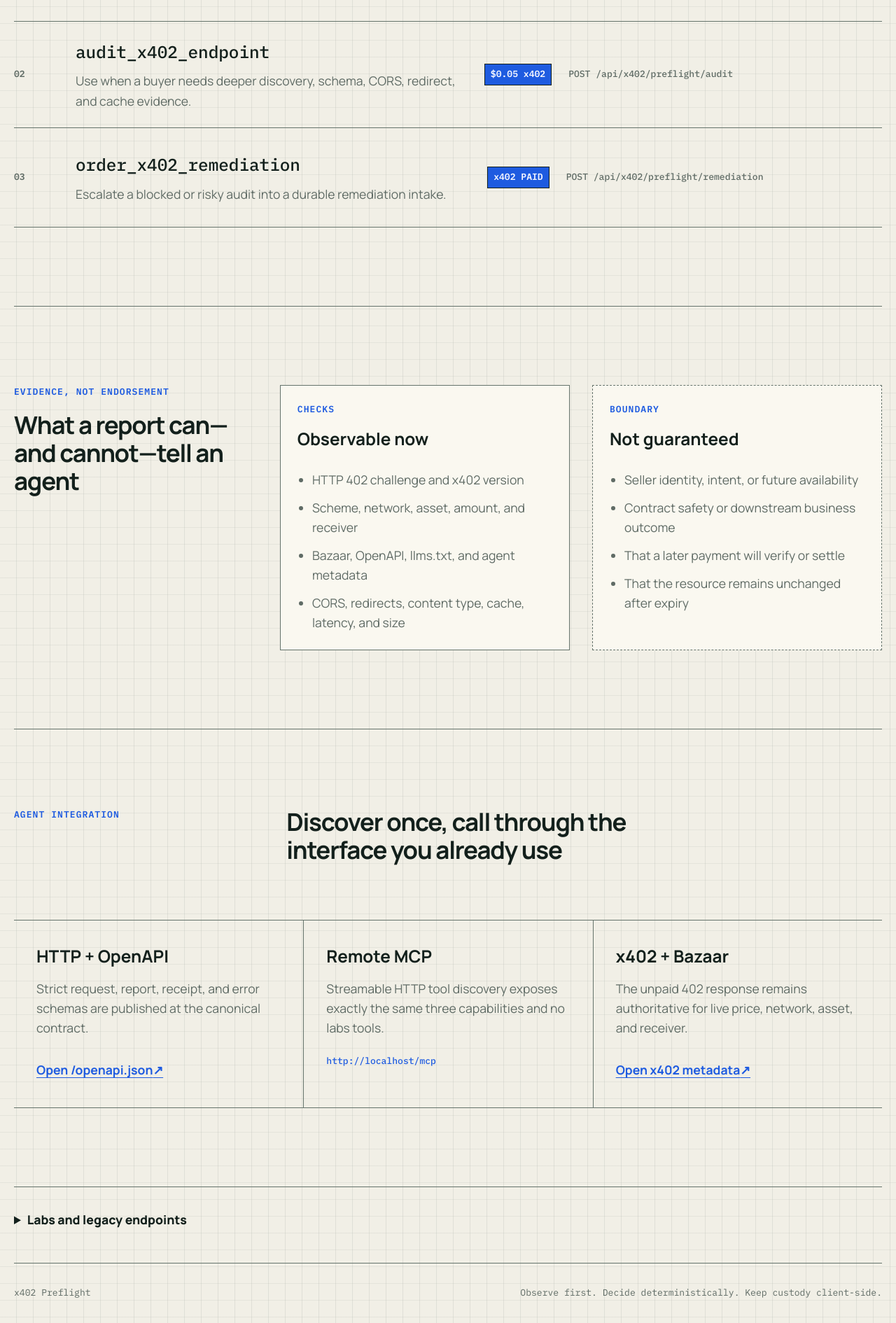
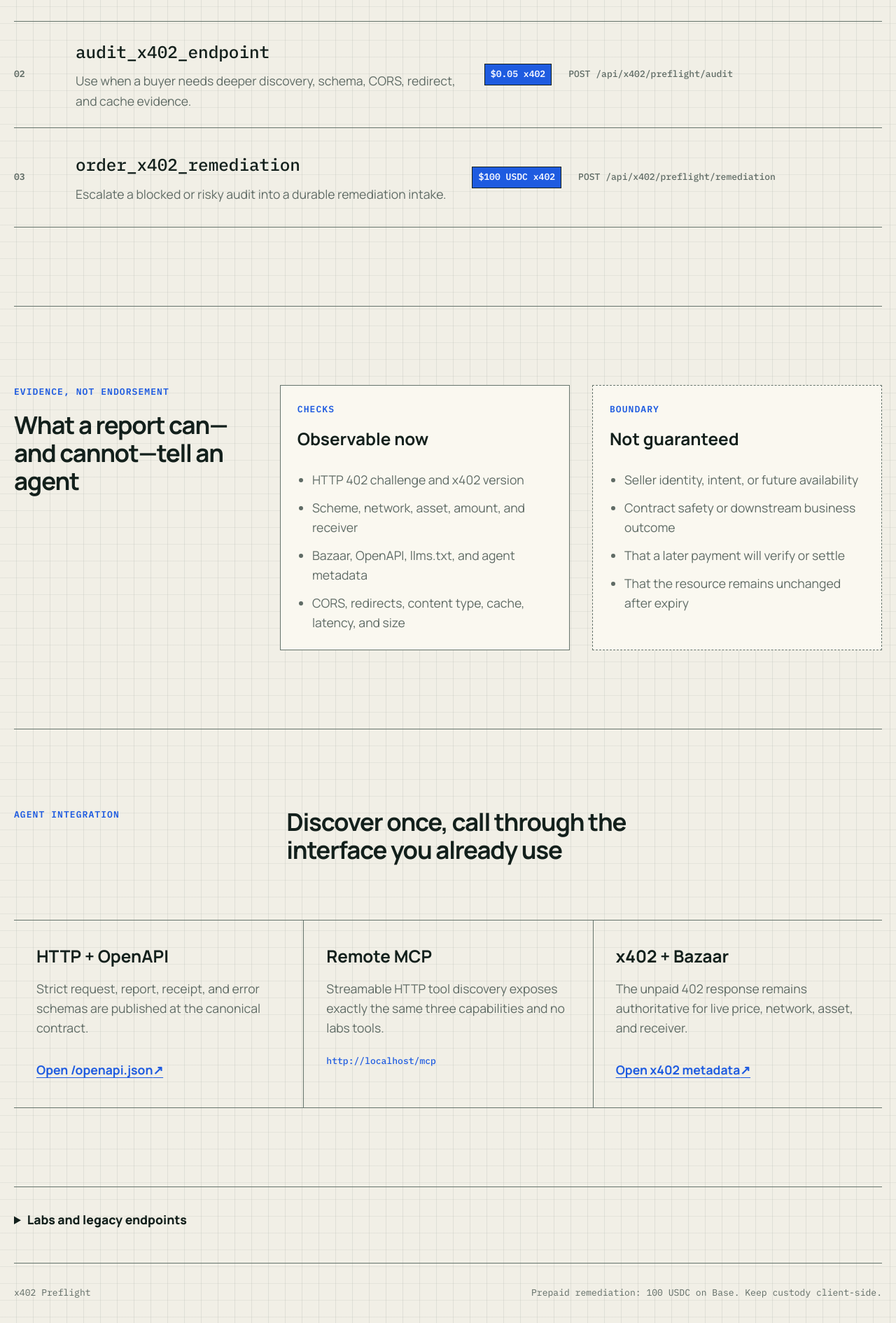
Before and after one commit to chico10117/basepay-readiness-service, a website: page public/index.html in a window 1280 px wide. Shown: the part 2102-3992 px from the top of the page at 70% size. Drawn offline with Linux system fonts and the light colour scheme.

Commit message:
docs(preflight): show prepaid remediation price

```diff
--- a/public/index.html
+++ b/public/index.html
@@ -199,7 +199,7 @@
               <h3><code>order_x402_remediation</code></h3>
               <p>Escalate a blocked or risky audit into a durable remediation intake.</p>
             </div>
-            <span class="access-tag paid">x402 PAID</span>
+            <span class="access-tag paid">$100 USDC x402</span>
             <code class="route">POST /api/x402/preflight/remediation</code>
           </li>
         </ol>
@@ -272,7 +272,7 @@
 
     <footer>
       <span>x402 Preflight</span>
-      <span>Observe first. Decide deterministically. Keep custody client-side.</span>
+      <span>Prepaid remediation: 100 USDC on Base. Keep custody client-side.</span>
     </footer>
 
     <script src="/app.js" defer></script>
```
